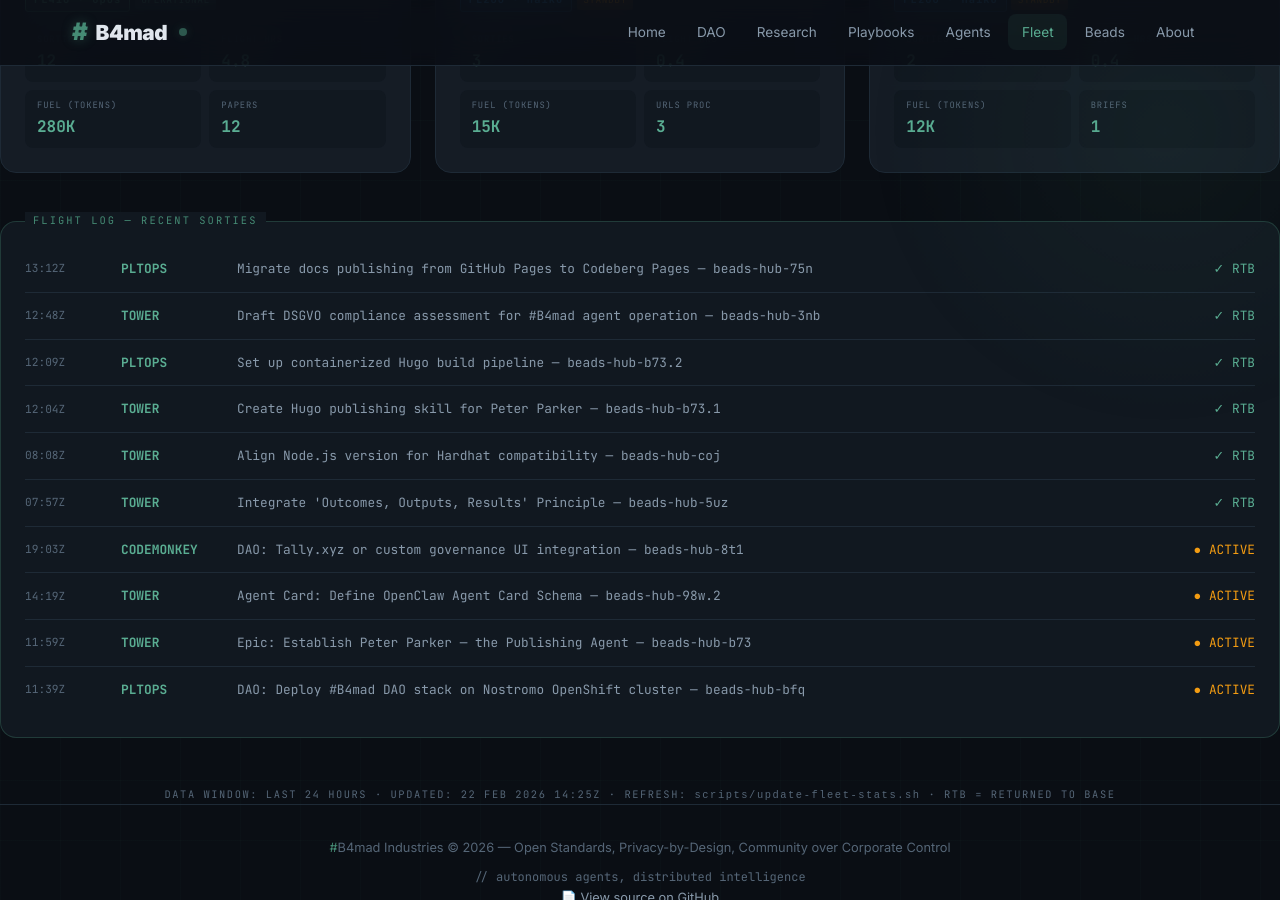
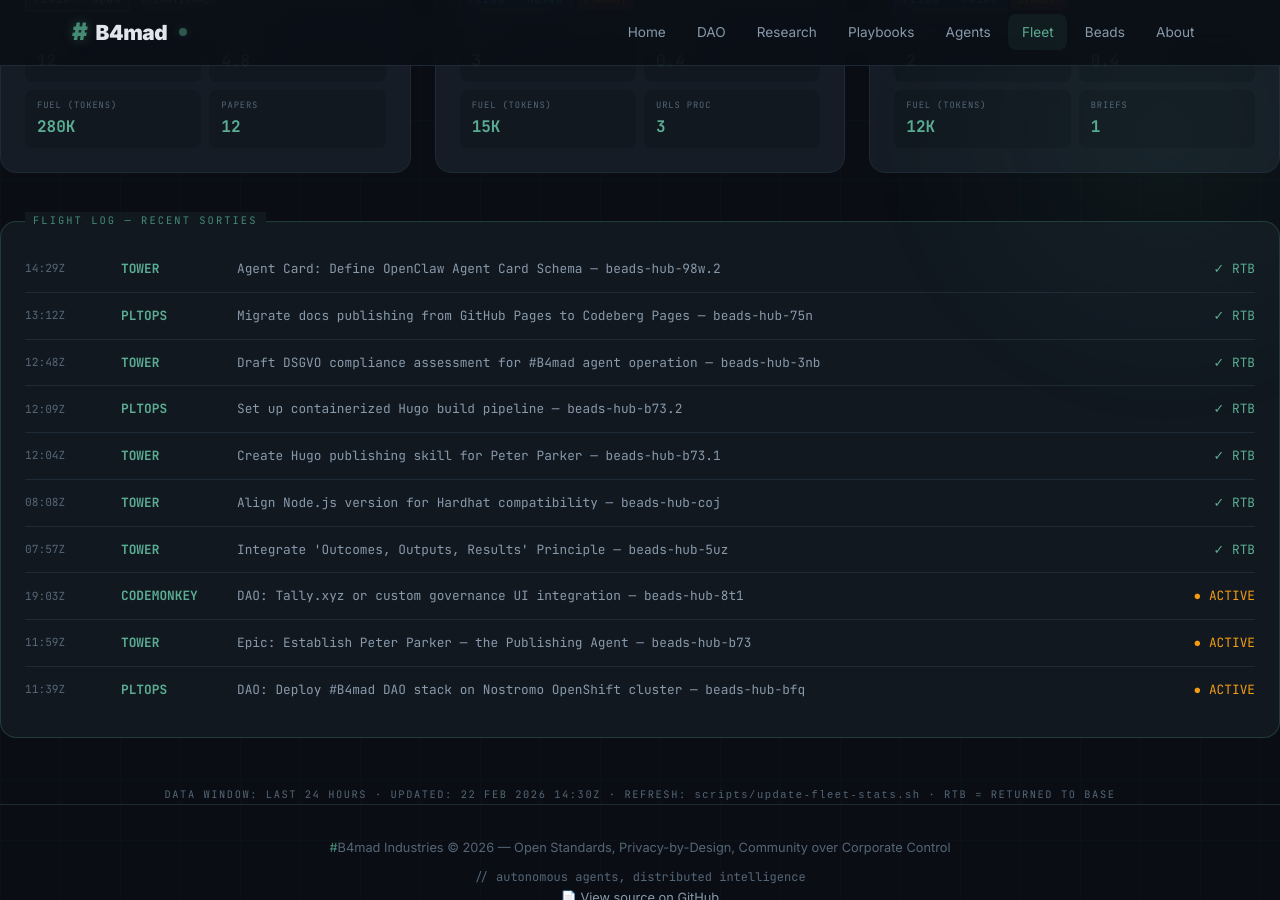
Before and after one commit to brenner-axiom/docs, a Jekyll site: the page built from fleet/index.html, in a window 1280 px wide and 900 px high, scrolled down 806 px. Built offline with Jekyll 4.4.1, drawn with Linux system fonts in a browser that asks for light colours; some of the changed text lies outside the part shown.

Commit message:
fleet: auto-update dashboard stats 2026-02-22T14:30Z

```diff
--- a/fleet/index.html
+++ b/fleet/index.html
@@ -289,22 +289,22 @@ description: "#B4mad Agent Fleet metrics dashboard with aviation theme"
     <div class="stat-label">Distance Flown</div>
   </div>
   <div class="stat-item">
-    <div class="stat-value">2800K</div>
+    <div class="stat-value">2765K</div>
     <div class="stat-unit">kg</div>
     <div class="stat-label">Fuel Burned</div>
   </div>
   <div class="stat-item">
-    <div class="stat-value">30</div>
+    <div class="stat-value">29</div>
     <div class="stat-unit">pax</div>
     <div class="stat-label">Passengers</div>
   </div>
   <div class="stat-item">
-    <div class="stat-value">48.0</div>
+    <div class="stat-value">47.4</div>
     <div class="stat-unit">hrs</div>
     <div class="stat-label">Flight Hours</div>
   </div>
   <div class="stat-item">
-    <div class="stat-value">80</div>
+    <div class="stat-value">79</div>
     <div class="stat-unit">msn</div>
     <div class="stat-label">Sorties Flown</div>
   </div>
@@ -509,6 +509,12 @@ description: "#B4mad Agent Fleet metrics dashboard with aviation theme"
 <!-- Flight Log -->
 <div class="flight-log">
   <div class="log-entry">
+    <span class="log-time">14:29Z</span>
+    <span class="log-callsign">TOWER</span>
+    <span class="log-mission">Agent Card: Define OpenClaw Agent Card Schema — beads-hub-98w.2</span>
+    <span class="log-status"><span class="complete">✓ RTB</span></span>
+  </div>
+  <div class="log-entry">
     <span class="log-time">13:12Z</span>
     <span class="log-callsign">PLTOPS</span>
     <span class="log-mission">Migrate docs publishing from GitHub Pages to Codeberg Pages — beads-hub-75n</span>
@@ -551,12 +557,6 @@ description: "#B4mad Agent Fleet metrics dashboard with aviation theme"
     <span class="log-status"><span class="active">● ACTIVE</span></span>
   </div>
   <div class="log-entry">
-    <span class="log-time">14:19Z</span>
-    <span class="log-callsign">TOWER</span>
-    <span class="log-mission">Agent Card: Define OpenClaw Agent Card Schema — beads-hub-98w.2</span>
-    <span class="log-status"><span class="active">● ACTIVE</span></span>
-  </div>
-  <div class="log-entry">
     <span class="log-time">11:59Z</span>
     <span class="log-callsign">TOWER</span>
     <span class="log-mission">Epic: Establish Peter Parker — the Publishing Agent — beads-hub-b73</span>
@@ -572,6 +572,6 @@ description: "#B4mad Agent Fleet metrics dashboard with aviation theme"
 
 <div style="text-align: center; margin-top: 2rem;">
   <p style="font-family: 'JetBrains Mono', monospace; font-size: 0.65rem; color: var(--text-muted); letter-spacing: 0.15em;">
-    DATA WINDOW: LAST 24 HOURS · UPDATED: 22 FEB 2026 14:25Z ·                                                                                                                                                                                                                                                                                                                                                                                                                                                                                                                                                                                                                                                                                    REFRESH: <code>scripts/update-fleet-stats.sh</code> · RTB = RETURNED TO BASE
+    DATA WINDOW: LAST 24 HOURS · UPDATED: 22 FEB 2026 14:30Z ·                                                                                                                                                                                                                                                                                                                                                                                                                                                                                                                                                                                                                                                                                     REFRESH: <code>scripts/update-fleet-stats.sh</code> · RTB = RETURNED TO BASE
   </p>
 </div>
```
